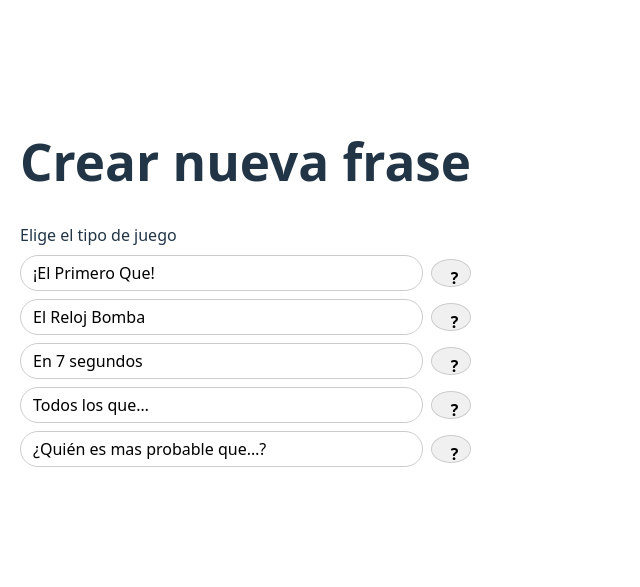
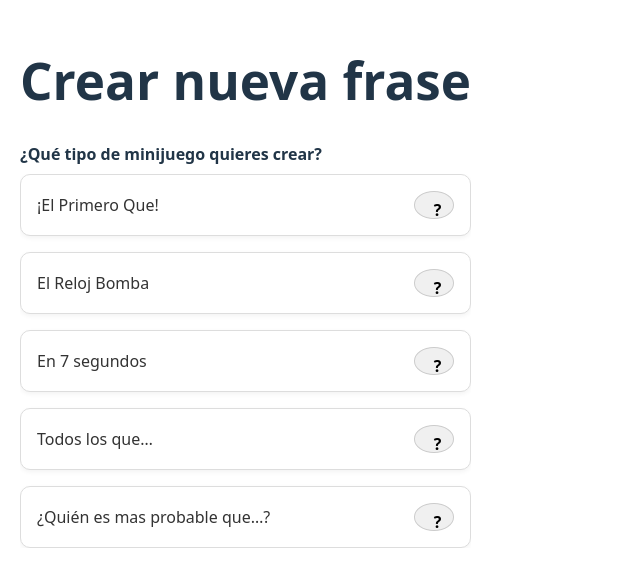
Before and after one commit to jgarcia311999/PartyForm, a React (Vite) app: page / in a window 1280 px wide. Shown: the part 109-696 px from the top of the page, without its empty margins (0-640 px from the left). Built offline with nearby package versions, Linux system fonts and the light colour scheme.

Commit message:
cambios diseño

```diff
--- a/src/components/FraseEditor.tsx
+++ b/src/components/FraseEditor.tsx
@@ -3,7 +3,7 @@ import { useState, useRef } from 'react';
 export default function FraseEditor() {
   const [texto, setTexto] = useState('');
   const [tipoJuego, setTipoJuego] = useState('');
-  const [opcionesColapsadas, setOpcionesColapsadas] = useState(false);
+  const [pantalla, setPantalla] = useState<'seleccion' | 'frase'>('seleccion');
   const [modalVisible, setModalVisible] = useState(false);
   const [modalTitle, setModalTitle] = useState('');
   const [modalContent, setModalContent] = useState<string[]>([]);
@@ -82,50 +82,65 @@ export default function FraseEditor() {
 
         {/* Tipo de juego */}
         <div style={{ marginBottom: '1rem' }}>
-          <label>Elige el tipo de juego</label>
-          {opcionesColapsadas && (
-            <div style={{ marginBottom: '0.5rem' }}>
-              <button onClick={() => setOpcionesColapsadas(false)} style={{ cursor: 'pointer' }}>⬅ Mostrar todas</button>
-            </div>
-          )}
-          <div style={{ display: 'flex', flexDirection: 'column', gap: '0.5rem', marginTop: '0.5rem' }}>
-            {[
-              '¡El Primero Que!',
-              'El Reloj Bomba',
-              'En 7 segundos',
-              'Todos los que…',
-              '¿Quién es mas probable que…?',
-            ]
-              .filter((opcion) => !opcionesColapsadas || opcion === tipoJuego)
-              .map((opcion) => (
-                <div key={opcion} style={{ display: 'flex', alignItems: 'center', gap: '0.5rem' }}>
-                  <button
-                    onClick={() => {
-                      setTipoJuego(opcion);
-                      setOpcionesColapsadas(true);
-                    }}
+          <label style={{ display: 'block', fontWeight: 'bold', marginBottom: '0.5rem' }}>¿Qué tipo de minijuego quieres crear?</label>
+          <div
             style={{
-                      flex: 1,
-                      padding: '6px 12px',
-                      borderRadius: '20px',
-                      border: tipoJuego === opcion ? '2px solid #0070f3' : '1px solid #ccc',
-                      backgroundColor: tipoJuego === opcion ? '#e0f0ff' : '#fff',
-                      color: tipoJuego === opcion ? '#0070f3' : '#000',
-                      cursor: 'pointer',
-                      textAlign: 'left',
+              transition: 'all 0.4s ease',
+              opacity: pantalla === 'seleccion' ? 1 : 0,
+              height: pantalla === 'seleccion' ? 'auto' : 0,
+              overflow: 'hidden',
             }}
           >
-                    {opcion}
+            <div style={{ display: 'flex', flexDirection: 'column', gap: '1rem' }}>
+              {['¡El Primero Que!', 'El Reloj Bomba', 'En 7 segundos', 'Todos los que…', '¿Quién es mas probable que…?']
+                .map((opcion) => (
+                  <div
+                    key={opcion}
+                    onClick={() => setTipoJuego(opcion)}
+                    style={{
+                      border: tipoJuego === opcion ? '2px solid #0070f3' : '1px solid #ddd',
+                      borderRadius: '10px',
+                      padding: '1rem',
+                      boxShadow: '0 2px 5px rgba(0,0,0,0.05)',
+                      backgroundColor: tipoJuego === opcion ? '#eaf6ff' : '#fff',
+                      color: '#333',
+                      cursor: 'pointer',
+                      display: 'flex',
+                      justifyContent: 'space-between',
+                      alignItems: 'center',
+                    }}
+                  >
+                    <span>{opcion}</span>
+                    <button
+                      onClick={(e) => {
+                        e.stopPropagation();
+                        mostrarEjemplosTipoJuego(opcion);
+                      }}
+                      style={btnInfoStyle}
+                    >
+                      ?
                     </button>
-                  <button onClick={() => mostrarEjemplosTipoJuego(opcion)} style={btnInfoStyle}>?</button>
                   </div>
                 ))}
             </div>
+            {tipoJuego && (
+              <div style={{ marginTop: '1rem', textAlign: 'center' }}>
+                <button onClick={() => setPantalla('frase')}>Siguiente</button>
               </div>
-
-        {tipoJuego && (
-          <>
-            {/* Frase */}
+            )}
+          </div>
+          {pantalla === 'frase' && (
+            <div
+              style={{
+                transition: 'all 0.4s ease',
+                opacity: pantalla === 'frase' ? 1 : 0,
+                height: pantalla === 'frase' ? 'auto' : 0,
+                overflow: 'hidden',
+              }}
+            >
+              <div style={{ marginBottom: '1rem', textAlign: 'center' }}>
+                <button onClick={() => setPantalla('seleccion')}>⬅ Atrás</button>
+              </div>
               <div style={{ marginBottom: '1rem' }}>
                 <label>Frase</label>
                 <textarea
@@ -142,13 +157,12 @@ export default function FraseEditor() {
                   </div>
                 )}
               </div>
-
-            {/* Enviar */}
-            <div style={{ marginTop: '1rem' }}>
+              <div style={{ marginTop: '1rem', textAlign: 'center' }}>
                 <button onClick={enviar}>Enviar frase</button>
               </div>
-          </>
+            </div>
           )}
+        </div>
       </div>
       <Modal
         visible={modalVisible}
```
Lines whose indentation alone changed are shown as unchanged.
